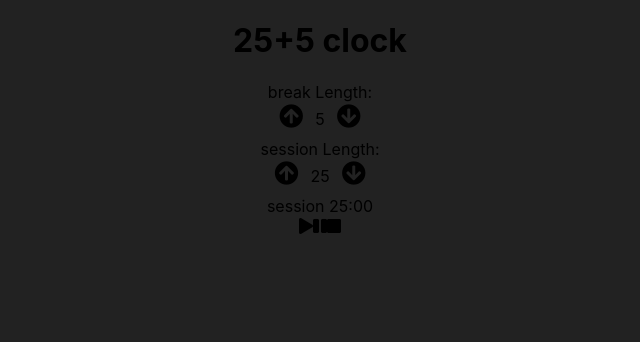
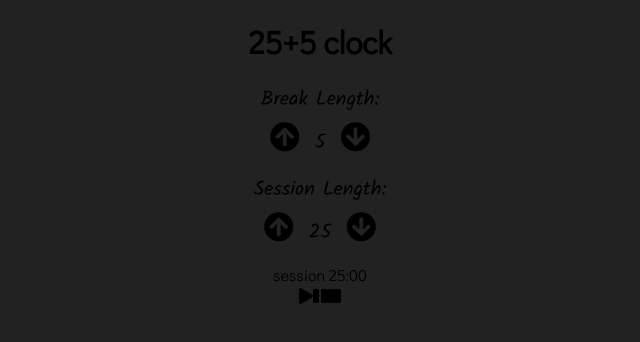
Before and after one commit to ramabadash/React-25-5, a React app in the folder session-break-clock/: page / in a window 1280 px wide. Shown: the whole page, without its empty margins (320-960 px from the left). Built offline with nearby package versions, Linux system fonts and the light colour scheme; a web font is replaced by a local one.

Commit message:
# Style change

```diff
--- a/session-break-clock/public/index.html
+++ b/session-break-clock/public/index.html
@@ -15,6 +15,9 @@
       integrity="sha384-Bfad6CLCknfcloXFOyFnlgtENryhrpZCe29RTifKEixXQZ38WheV+i/6YWSzkz3V"
       crossorigin="anonymous"
     />
+    <link href="https://fonts.googleapis.com/css?family=Dekko" rel="stylesheet" />
+    <link href="https://fonts.googleapis.com/css?family=Kalam" rel="stylesheet" />
+    <link href="https://fonts.googleapis.com/css?family=Didact Gothic" rel="stylesheet" />
     <script src="https://cdn.freecodecamp.org/testable-projects-fcc/v1/bundle.js" defer></script>
     <title>25+5 clock</title>
   </head>
--- a/session-break-clock/src/index.css
+++ b/session-break-clock/src/index.css
@@ -1,13 +1,6 @@
 body {
   margin: 0;
-  font-family: -apple-system, BlinkMacSystemFont, 'Segoe UI', 'Roboto', 'Oxygen', 'Ubuntu', 'Cantarell', 'Fira Sans',
-    'Droid Sans', 'Helvetica Neue', sans-serif;
-  -webkit-font-smoothing: antialiased;
-  -moz-osx-font-smoothing: grayscale;
   text-align: center;
   background-color: #222;
+  font-family: 'Didact Gothic';
 }
-
-code {
-  font-family: source-code-pro, Menlo, Monaco, Consolas, 'Courier New', monospace;
-}
--- a/session-break-clock/src/styles/App.css
+++ b/session-break-clock/src/styles/App.css
@@ -7,12 +7,12 @@
   border-color: rgba(204, 51, 51, 0.904);
   border-style: solid;
   border-width: 2em;
-  height: 10em;
   width: 70%;
   margin: 10% auto;
   padding: 0.5em;
 }
-h1 {
+h1,
+h2 {
   color: whitesmoke;
 }
 .controller-app {
--- a/session-break-clock/src/styles/TimeController.css
+++ b/session-break-clock/src/styles/TimeController.css
@@ -1,8 +1,15 @@
 #timeController-container {
-  width: 15%;
+  /* width: 15%; */
   margin: 0.5em auto;
   display: flex;
   flex-direction: column;
+  font-family: 'Kalam';
+  font-size: 1.25em;
+}
+
+#session-label::first-letter,
+#break-label::first-letter {
+  text-transform: capitalize;
 }
 
 .increment-span,
--- /dev/null
+++ b/session-break-clock/src/styles/Timer.css
@@ -0,0 +1,42 @@
+.timer-container {
+  margin: 0.5em auto;
+  display: flex;
+  flex-direction: column;
+  font-family: 'Kalam';
+  font-size: 1.25em;
+}
+.time-labels {
+  display: flex;
+  flex-direction: column;
+  font-size: 2em;
+}
+#timer-label::first-letter {
+  text-transform: capitalize;
+}
+#timer-label {
+  color: firebrick;
+  font-weight: bold;
+}
+
+#time-left {
+  font-size: 1.5em;
+  letter-spacing: 5px;
+  font-weight: bold;
+  border-style: solid;
+  border-radius: 1em;
+  width: 5em;
+  padding: 0.1em;
+  margin-bottom: 0.25em;
+}
+
+.btn-container {
+  display: flex;
+  justify-content: space-around;
+  cursor: pointer;
+}
+
+#reset:hover,
+#start_stop:hover {
+  color: darkblue;
+  font-size: 1.2em;
+}
```
